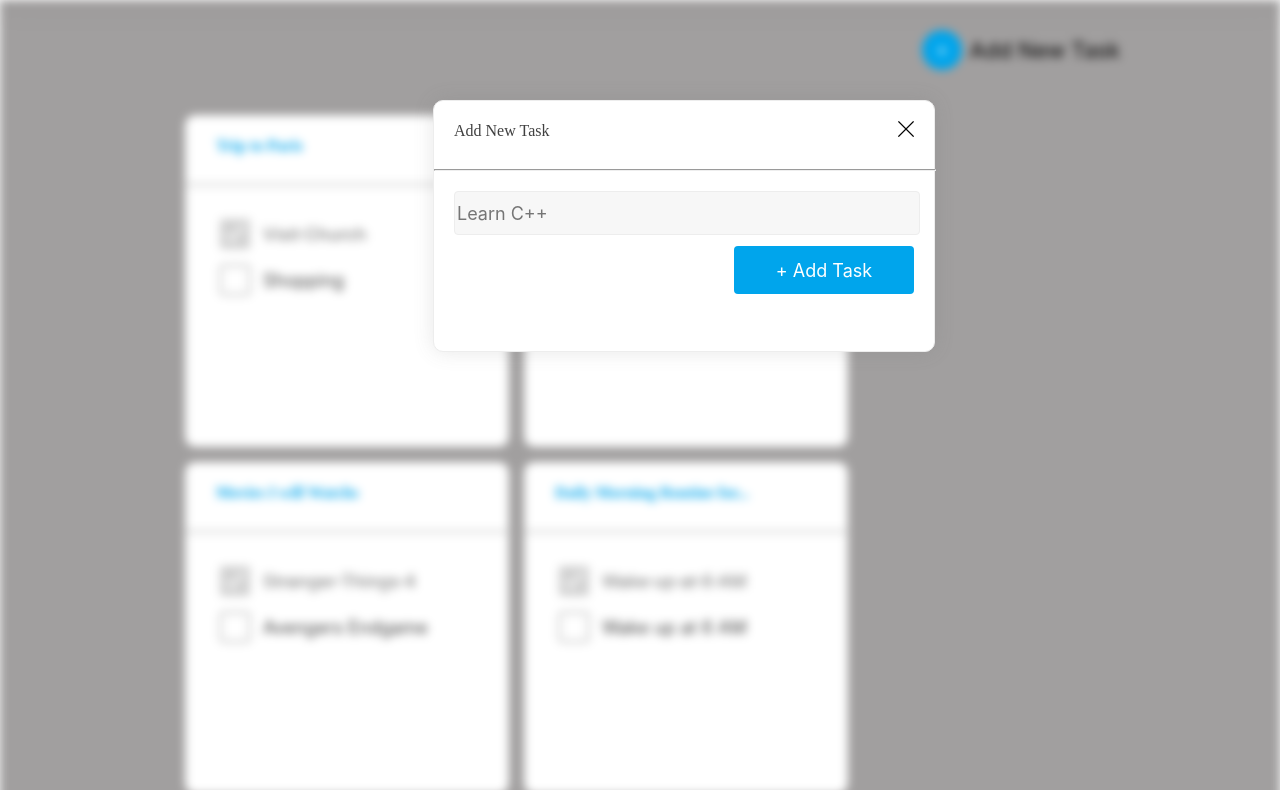
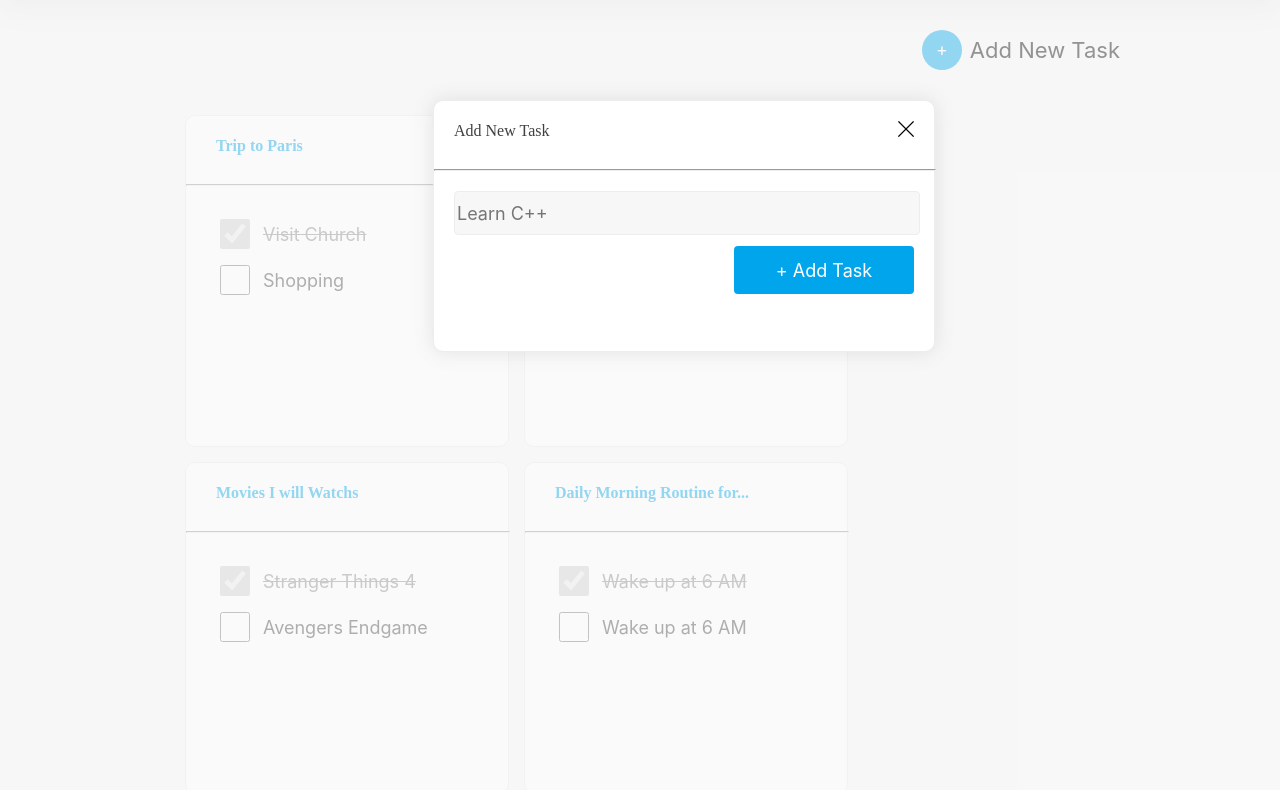
Before and after one commit to vipul353/css-project, a plain HTML site: page secound-page/secound.html in a window 1280 px wide. Shown: the part 84-874 px from the top of the page. Drawn offline with Linux system fonts and the light colour scheme.

Commit message:
some changes

```diff
--- a/forth-page/style.css
+++ b/forth-page/style.css
@@ -7,7 +7,8 @@ body {
 .main {
   position: absolute;
   z-index: 1;
-  filter: blur(3px);
+  background-color: #F7F7F7;
+  opacity: 40%;
   width: 100%;
 }
 
--- a/secound-page/style.css
+++ b/secound-page/style.css
@@ -6,10 +6,10 @@ body {
 }
 
 .main {
-  filter: blur(5px);
   position: absolute;
   z-index: 1;
-  background-color: #a19f9f;
+  background-color: #F7F7F7;
+  opacity: 40%;
 }
 
 a {
```
